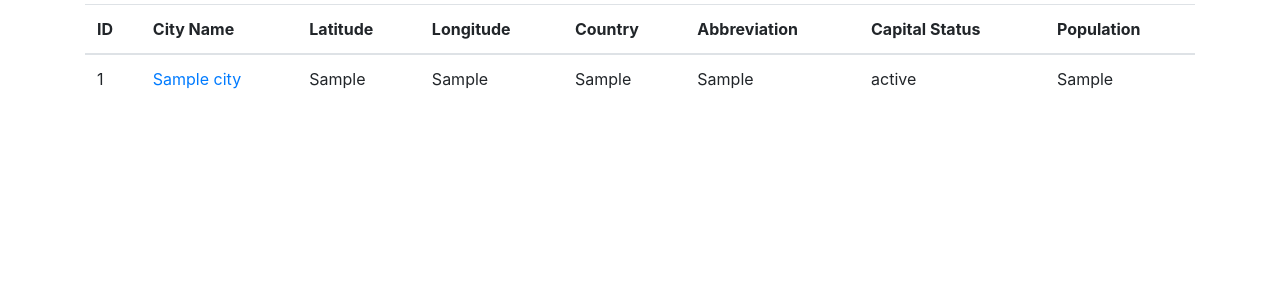
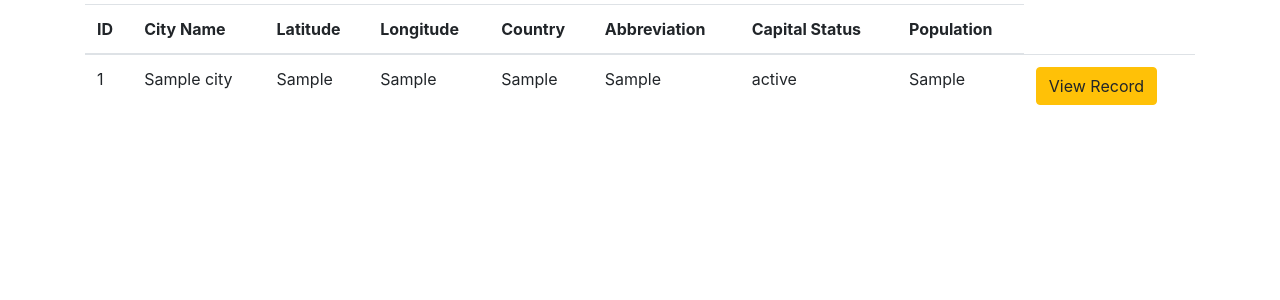
Before and after one commit to mjdroz/IS601-FinalWebApp-TeamProject, a Flask app: template app/templates/index.html in a window 1280 px wide. Shown: the part 56-356 px from the top of the page. Run offline with Flask 2, Linux system fonts and the light colour scheme; the template is opened without the code that fills it: most values are stand-ins (such as "Sample title", 1, 10 or a date in 2020); some libraries are stand-ins or nearby versions.

Commit message:
Task: Added view button

```diff
--- a/app/templates/index.html
+++ b/app/templates/index.html
@@ -17,13 +17,14 @@
     {% for city in cities %}
     <tr>
         <td>{{ city.id }}</td>
-        <td><a href="view/{{city.id}}">{{ city.fldName }}</a></td>
+        <td>{{ city.fldName}}</td>
         <td>{{ city.fldLat }}</td>
         <td>{{ city.fldLong }}</td>
         <td>{{ city.fldCountry }}</td>
         <td>{{ city.fldAbbreviation }}</td>
         <td>{{ city.fldCapitalStatus }}</td>
         <td>{{ city.fldPopulation }}</td>
+        <td><button type="button" class="btn btn-warning">View Record</button></td>
     </tr>
     {% endfor %}
     </tbody>
```
